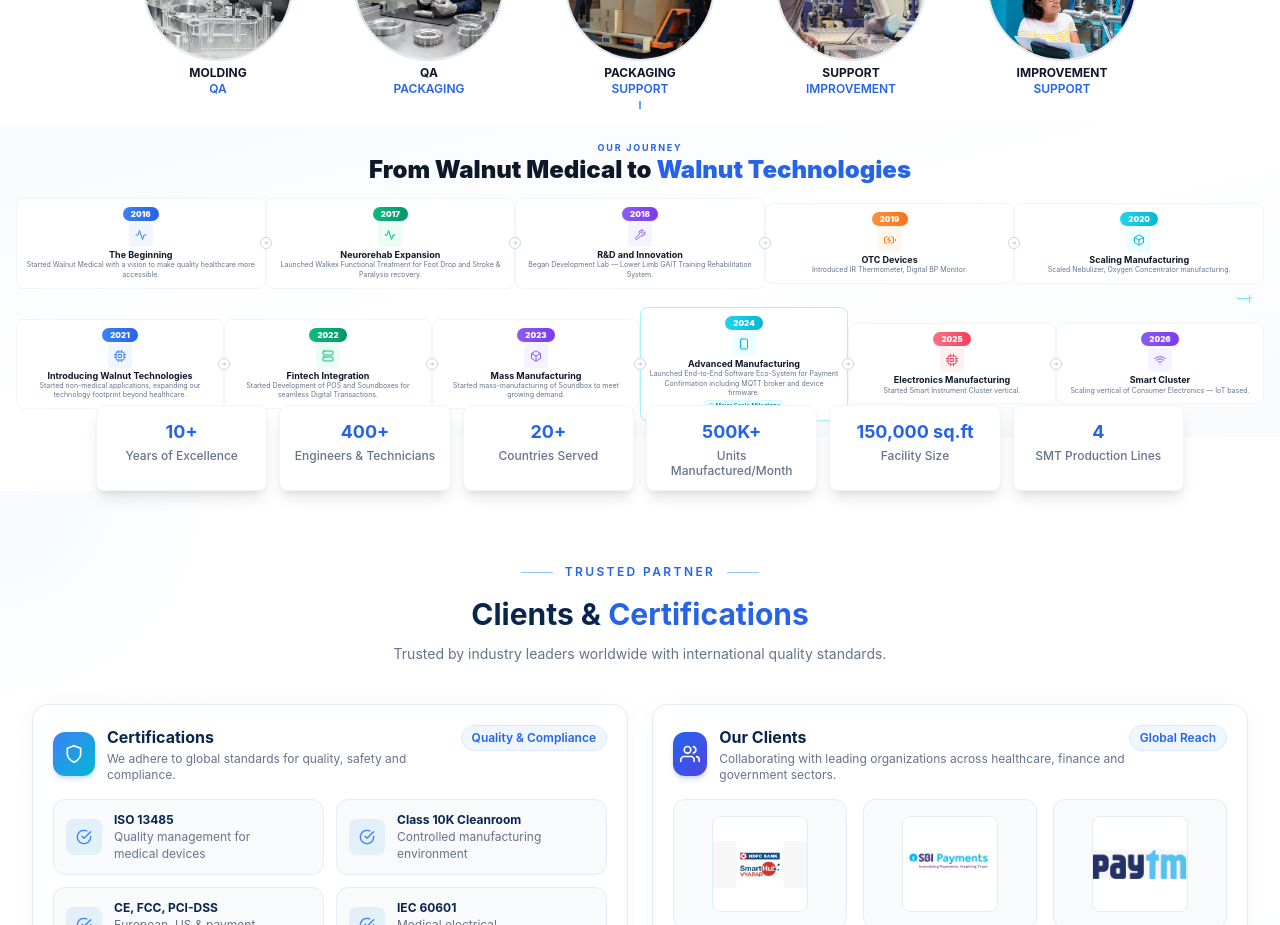
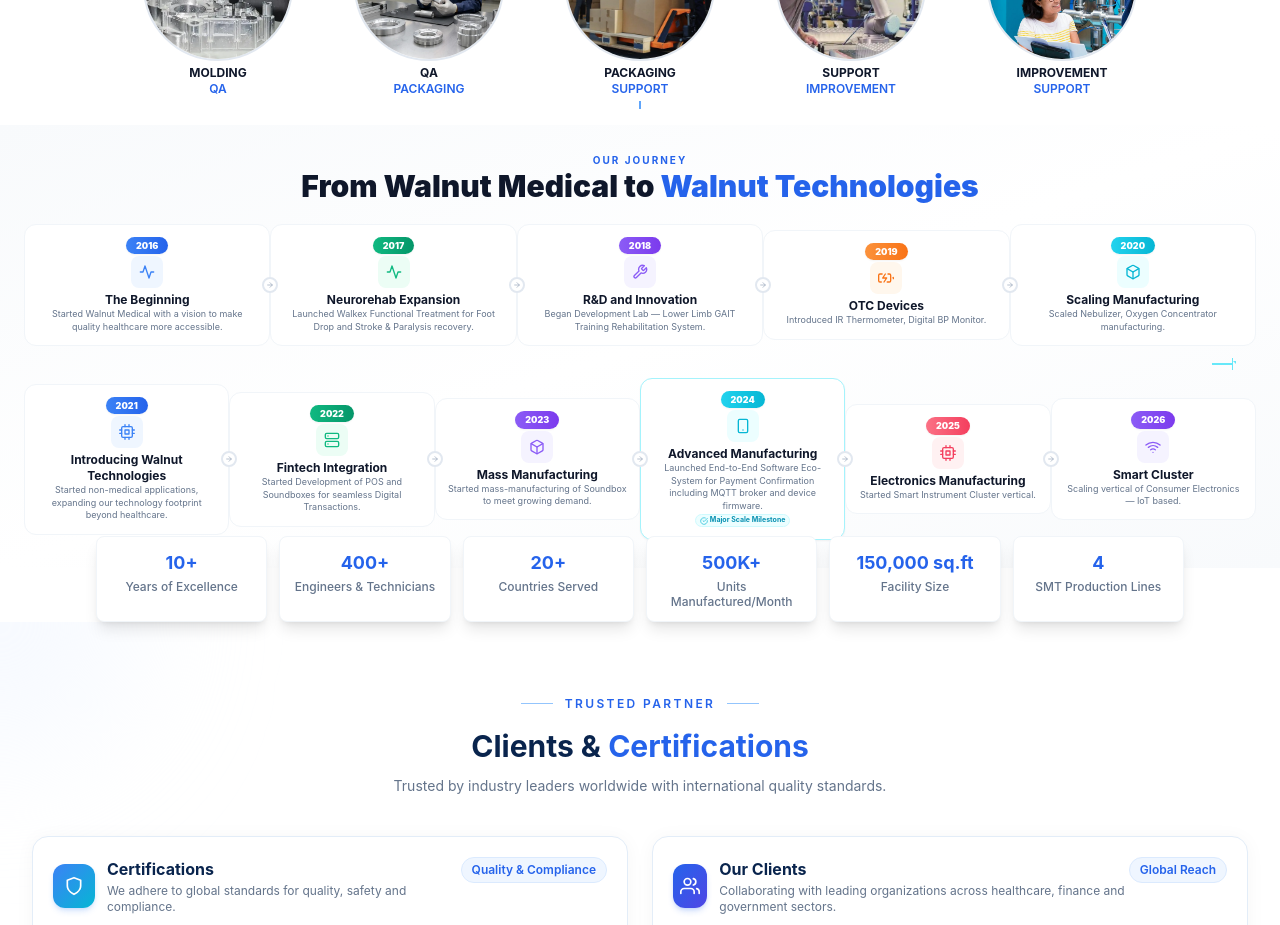
Before and after one commit to nitin-patyal-57/Walnut-technologies, a React (Vite) app: page / in a window 1280 px wide. Shown: the part 1740-2665 px from the top of the page. Built offline with nearby package versions, Linux system fonts and the light colour scheme.

Commit message:
fix: medium-size journey section - readable and fits one screen when scrolled to

```diff
--- a/src/pages/HomePage.jsx
+++ b/src/pages/HomePage.jsx
@@ -132,23 +132,23 @@ function JourneySection() {
       </div>
 
       {/* Journey Section */}
-      <div className="relative bg-gradient-to-br from-slate-50 via-white to-slate-50 py-3 md:py-4 overflow-hidden">
-        <div className="relative max-w-7xl mx-auto px-2 sm:px-3 lg:px-4">
+      <div className="relative bg-gradient-to-br from-slate-50 via-white to-slate-50 py-5 md:py-7 overflow-hidden">
+        <div className="relative max-w-7xl mx-auto px-3 sm:px-5 lg:px-6">
           <motion.div
             initial={{ opacity: 0, y: 10 }}
             animate={isInView ? { opacity: 1, y: 0 } : {}}
             transition={{ duration: 0.4, delay: 0.5 }}
-            className="text-center mb-2 md:mb-3"
+            className="text-center mb-3 md:mb-5"
           >
-            <span className="text-[9px] font-bold text-blue-600 uppercase tracking-[0.2em] block">Our Journey</span>
-            <h2 className="text-base md:text-xl lg:text-2xl font-black font-display text-slate-900 leading-tight">
+            <span className="text-[10px] font-bold text-blue-600 uppercase tracking-[0.2em] block">Our Journey</span>
+            <h2 className="text-xl md:text-2xl lg:text-3xl font-black font-display text-slate-900 leading-tight">
               From Walnut Medical to <span className="text-blue-600">Walnut Technologies</span>
             </h2>
           </motion.div>
 
           {/* Row 1: 2016-2020 */}
-          <div className="relative mb-1 md:mb-1.5">
-            <div className="flex flex-col md:flex-row items-stretch gap-1 md:gap-0">
+          <div className="relative mb-2 md:mb-3">
+            <div className="flex flex-col md:flex-row items-stretch gap-2 md:gap-0">
               {[
                 { year: '2016', title: 'The Beginning', desc: 'Started Walnut Medical with a vision to make quality healthcare more accessible.', icon: FiActivity, color: 'blue' },
                 { year: '2017', title: 'Neurorehab Expansion', desc: 'Launched Walkex Functional Treatment for Foot Drop and Stroke & Paralysis recovery.', icon: FiActivity, color: 'emerald' },
@@ -165,12 +165,12 @@ function JourneySection() {
                 >
                   <div className="relative flex-1 group">
                     {i > 0 && (
-                      <div className="hidden md:flex absolute -left-1.5 top-1/2 -translate-y-1/2 z-20 w-3 h-3 rounded-full bg-white border-[1.5px] border-slate-300 items-center justify-center">
-                        <FiArrowRight className="w-1.5 h-1.5 text-slate-400" />
+                      <div className="hidden md:flex absolute -left-2 top-1/2 -translate-y-1/2 z-20 w-4 h-4 rounded-full bg-white border-2 border-slate-200 items-center justify-center">
+                        <FiArrowRight className="w-2 h-2 text-slate-400" />
                       </div>
                     )}
-                    <div className="bg-white rounded-lg border border-slate-100 hover:border-blue-200 hover:shadow-md transition-all duration-300 p-1.5 md:p-2 h-full flex flex-col items-center text-center">
-                      <div className={`inline-flex items-center px-2 py-[1px] rounded-full text-[8px] font-black text-white bg-gradient-to-r ${
+                    <div className="bg-white rounded-xl border border-slate-100 hover:border-blue-200 hover:shadow-lg transition-all duration-300 p-2.5 md:p-3 h-full flex flex-col items-center text-center">
+                      <div className={`inline-flex items-center px-2.5 py-0.5 rounded-full text-[9px] font-black text-white bg-gradient-to-r ${
                         item.color === 'blue' ? 'from-blue-500 to-blue-600' :
                         item.color === 'emerald' ? 'from-emerald-500 to-emerald-600' :
                         item.color === 'violet' ? 'from-violet-500 to-violet-600' :
@@ -179,14 +179,14 @@ function JourneySection() {
                       } shadow-sm mb-0.5`}>
                         {item.year}
                       </div>
-                      <div className={`w-5 h-5 md:w-6 md:h-6 rounded flex items-center justify-center mb-0.5 ${
+                      <div className={`w-7 h-7 md:w-8 md:h-8 rounded-lg flex items-center justify-center mb-1 ${
                         item.color === 'blue' ? 'bg-blue-50' :
                         item.color === 'emerald' ? 'bg-emerald-50' :
                         item.color === 'violet' ? 'bg-violet-50' :
                         item.color === 'orange' ? 'bg-orange-50' :
                         'bg-cyan-50'
                       }`}>
-                        <item.icon className={`w-2.5 h-2.5 md:w-3 md:h-3 ${
+                        <item.icon className={`w-3.5 h-3.5 md:w-4 md:h-4 ${
                           item.color === 'blue' ? 'text-blue-500' :
                           item.color === 'emerald' ? 'text-emerald-500' :
                           item.color === 'violet' ? 'text-violet-500' :
@@ -194,8 +194,8 @@ function JourneySection() {
                           'text-cyan-500'
                         }`} />
                       </div>
-                      <h3 className="text-[8px] md:text-[9px] font-bold text-slate-900 leading-tight">{item.title}</h3>
-                      <p className="text-[7px] text-slate-500 leading-snug hidden lg:block">{item.desc}</p>
+                      <h3 className="text-[10px] md:text-xs font-bold text-slate-900 leading-tight">{item.title}</h3>
+                      <p className="text-[8px] md:text-[9px] text-slate-500 leading-snug hidden md:block">{item.desc}</p>
                     </div>
                   </div>
                 </motion.div>
@@ -204,17 +204,17 @@ function JourneySection() {
           </div>
 
           {/* Connecting line */}
-          <div className="hidden md:flex justify-end px-3 mb-1">
+          <div className="hidden md:flex justify-end px-5 mb-2">
             <div className="flex items-center">
-              <div className="w-3 h-[1.5px] bg-cyan-300" />
-              <div className="w-[1.5px] h-2 bg-cyan-300" />
-              <div className="w-0 h-0 border-t-[2.5px] border-t-cyan-300 border-l-[2.5px] border-l-transparent border-b-[2.5px] border-b-transparent" />
+              <div className="w-5 h-[1.5px] bg-cyan-300" />
+              <div className="w-[1.5px] h-3 bg-cyan-300" />
+              <div className="w-0 h-0 border-t-[3px] border-t-cyan-300 border-l-[3px] border-l-transparent border-b-[3px] border-b-transparent" />
             </div>
           </div>
 
           {/* Row 2: 2021-2026 */}
           <div className="relative">
-            <div className="flex flex-col md:flex-row items-stretch gap-1 md:gap-0">
+            <div className="flex flex-col md:flex-row items-stretch gap-2 md:gap-0">
               {[
                 { year: '2021', title: 'Introducing Walnut Technologies', desc: 'Started non-medical applications, expanding our technology footprint beyond healthcare.', icon: FiCpu, color: 'blue' },
                 { year: '2022', title: 'Fintech Integration', desc: 'Started Development of POS and Soundboxes for seamless Digital Transactions.', icon: FiServer, color: 'emerald' },
@@ -232,14 +232,14 @@ function JourneySection() {
                 >
                   <div className="relative flex-1 group">
                     {i > 0 && (
-                      <div className="hidden md:flex absolute -left-1.5 top-1/2 -translate-y-1/2 z-20 w-3 h-3 rounded-full bg-white border-[1.5px] border-slate-300 items-center justify-center">
-                        <FiArrowRight className="w-1.5 h-1.5 text-slate-400" />
+                      <div className="hidden md:flex absolute -left-2 top-1/2 -translate-y-1/2 z-20 w-4 h-4 rounded-full bg-white border-2 border-slate-200 items-center justify-center">
+                        <FiArrowRight className="w-2 h-2 text-slate-400" />
                       </div>
                     )}
-                    <div className={`bg-white rounded-lg border hover:shadow-md transition-all duration-300 p-1.5 md:p-2 h-full flex flex-col items-center text-center ${
+                    <div className={`bg-white rounded-xl border hover:shadow-lg transition-all duration-300 p-2.5 md:p-3 h-full flex flex-col items-center text-center ${
                       item.badge ? 'border-cyan-200 shadow-sm' : 'border-slate-100 hover:border-blue-200'
                     }`}>
-                      <div className={`inline-flex items-center px-2 py-[1px] rounded-full text-[8px] font-black text-white bg-gradient-to-r ${
+                      <div className={`inline-flex items-center px-2.5 py-0.5 rounded-full text-[9px] font-black text-white bg-gradient-to-r ${
                         item.color === 'blue' ? 'from-blue-500 to-blue-600' :
                         item.color === 'emerald' ? 'from-emerald-500 to-emerald-600' :
                         item.color === 'violet' ? 'from-violet-500 to-violet-600' :
@@ -249,7 +249,7 @@ function JourneySection() {
                       } shadow-sm mb-0.5`}>
                         {item.year}
                       </div>
-                      <div className={`w-5 h-5 md:w-6 md:h-6 rounded flex items-center justify-center mb-0.5 ${
+                      <div className={`w-7 h-7 md:w-8 md:h-8 rounded-lg flex items-center justify-center mb-1 ${
                         item.color === 'blue' ? 'bg-blue-50' :
                         item.color === 'emerald' ? 'bg-emerald-50' :
                         item.color === 'violet' ? 'bg-violet-50' :
@@ -257,7 +257,7 @@ function JourneySection() {
                         item.color === 'rose' ? 'bg-rose-50' :
                         'bg-violet-50'
                       }`}>
-                        <item.icon className={`w-2.5 h-2.5 md:w-3 md:h-3 ${
+                        <item.icon className={`w-3.5 h-3.5 md:w-4 md:h-4 ${
                           item.color === 'blue' ? 'text-blue-500' :
                           item.color === 'emerald' ? 'text-emerald-500' :
                           item.color === 'violet' ? 'text-violet-500' :
@@ -266,12 +266,12 @@ function JourneySection() {
                           'text-violet-500'
                         }`} />
                       </div>
-                      <h3 className="text-[8px] md:text-[9px] font-bold text-slate-900 leading-tight">{item.title}</h3>
-                      <p className="text-[7px] text-slate-500 leading-snug hidden lg:block">{item.desc}</p>
+                      <h3 className="text-[10px] md:text-xs font-bold text-slate-900 leading-tight">{item.title}</h3>
+                      <p className="text-[8px] md:text-[9px] text-slate-500 leading-snug hidden md:block">{item.desc}</p>
                       {item.badge && (
                         <div className="mt-0.5 inline-flex items-center gap-0.5 px-1 py-[0.5px] bg-cyan-50 border border-cyan-100 rounded-full">
-                          <FiCheckCircle className="w-1.5 h-1.5 text-cyan-500" />
-                          <span className="text-[6px] font-bold text-cyan-600">{item.badge}</span>
+                          <FiCheckCircle className="w-2 h-2 text-cyan-500" />
+                          <span className="text-[7px] font-bold text-cyan-600">{item.badge}</span>
                         </div>
                       )}
                     </div>
```
